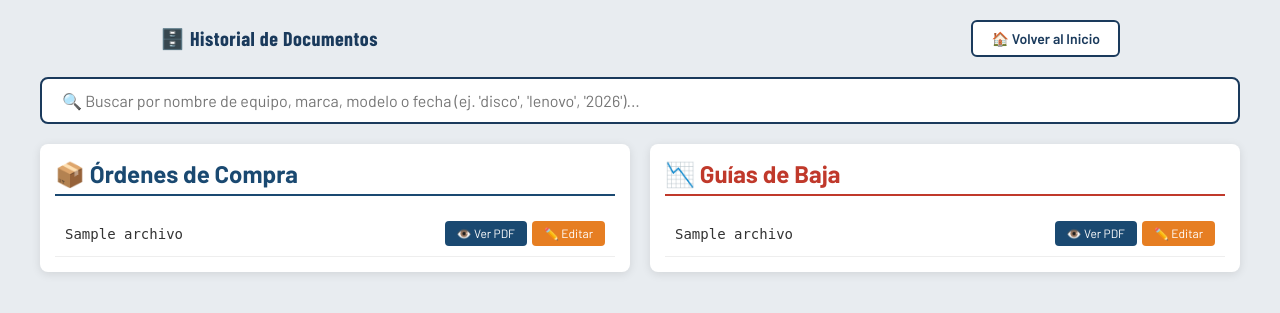
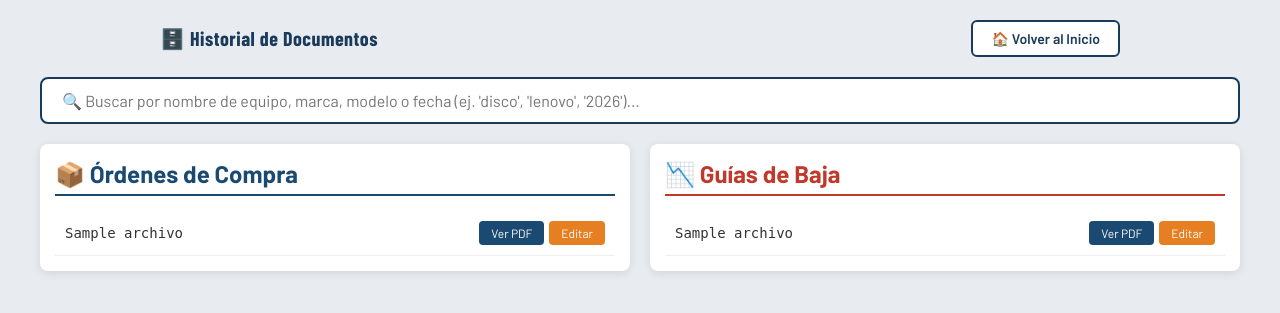
Before and after one commit to medicalsoftwareperu/GestionOrdenesTI, a Flask app: template templates/historial.html in a window 1280 px wide. Shown: the top 313 px of the page. Run offline with Flask 3, Linux system fonts and the light colour scheme; the visitor is signed in with stand-in values (Sample User, id 1); tables that the repository leaves empty hold one stand-in row (values such as "Sample post"); the template is opened without the code that fills it: most values are stand-ins (such as "Sample title", 1, 10 or a date in 2020).

Commit message:
Remove emojis from Ver PDF and Editar buttons

```diff
--- a/templates/historial.html
+++ b/templates/historial.html
@@ -83,8 +83,8 @@
             <li class="archivo-item">
                 <span class="archivo-nombre">{{ archivo }}</span>
                 <div style="display: flex; gap: 5px;">
-                    <a href="{{ url_for('ver_pdf', tipo='compras', nombre=archivo) }}" target="_blank" class="btn-ver">👁️ Ver PDF</a>
-                    <a href="/compras?edit={{ archivo }}" class="btn-ver" style="background: #e67e22;">✏️ Editar</a>
+                    <a href="{{ url_for('ver_pdf', tipo='compras', nombre=archivo) }}" target="_blank" class="btn-ver">Ver PDF</a>
+                    <a href="/compras?edit={{ archivo }}" class="btn-ver" style="background: #e67e22;">Editar</a>
                 </div>
             </li>
             {% else %}
@@ -100,8 +100,8 @@
             <li class="archivo-item">
                 <span class="archivo-nombre">{{ archivo }}</span>
                 <div style="display: flex; gap: 5px;">
-                    <a href="{{ url_for('ver_pdf', tipo='bajas', nombre=archivo) }}" target="_blank" class="btn-ver">👁️ Ver PDF</a>
-                    <a href="/bajas?edit={{ archivo }}" class="btn-ver" style="background: #e67e22;">✏️ Editar</a>
+                    <a href="{{ url_for('ver_pdf', tipo='bajas', nombre=archivo) }}" target="_blank" class="btn-ver">Ver PDF</a>
+                    <a href="/bajas?edit={{ archivo }}" class="btn-ver" style="background: #e67e22;">Editar</a>
                 </div>
             </li>
             {% else %}
```
